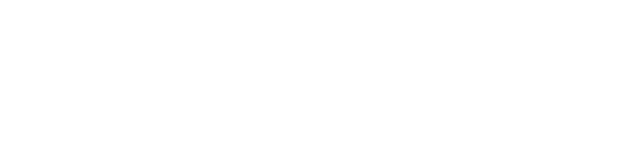
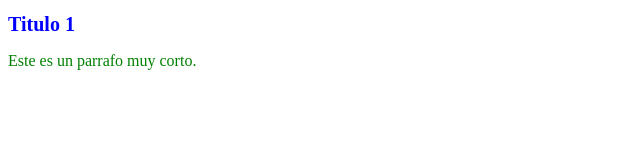
Before and after one commit to Joe1097/test, a plain HTML site: page index.html in a window 1280 px wide. Shown: the whole page, without its empty margins (0-640 px from the left). Drawn offline with Linux system fonts and the light colour scheme.

Commit message:
Contenido de la pagina principal agregado

```diff
--- a/index.html
+++ b/index.html
@@ -7,6 +7,7 @@
     <link href="styles.css" rel="stylesheet">
 </head>
 <body>
-
+    <h1>Titulo 1</h1>
+    <p>Este es un parrafo muy corto.</p>
 </body>
 </html>
```
